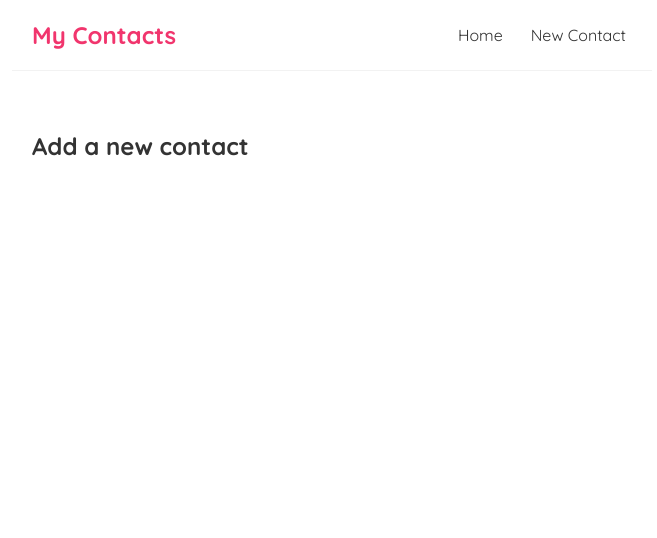
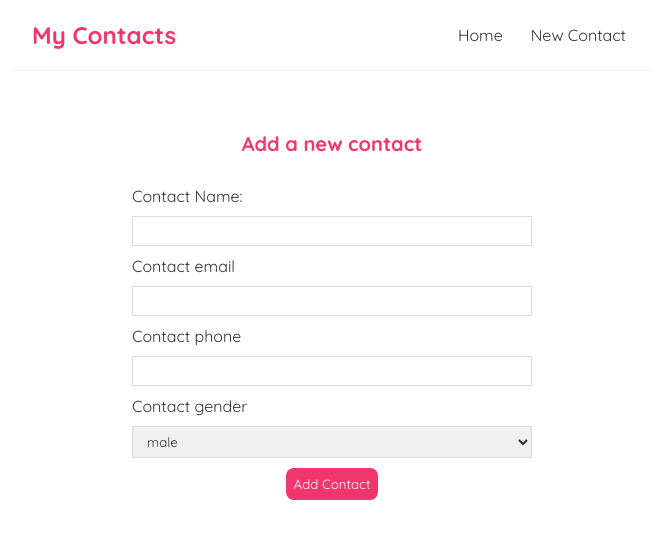
Before and after one commit to tanyutao544/OTOT-B-frontend, a React (Create React App) app: page /create in a window 1280 px wide. Shown: the top 538 px of the page, without its empty margins (308-965 px from the left). Built offline with nearby package versions, Linux system fonts and the light colour scheme; the HTML template or start-up script is replaced by a standard one.

Commit message:
Update front end with create page

```diff
--- a/src/App.js
+++ b/src/App.js
@@ -2,6 +2,7 @@ import ContactList from './components/ContactList';
 import Create from './components/Create';
 import Navbar from './components/Navbar';
 import { BrowserRouter as Router, Route, Routes} from "react-router-dom";
+import ContactDetails from './components/ContactDetails';
 
 function App() {
   return (
@@ -12,6 +13,7 @@ function App() {
           <Routes>
             <Route exact path="/" element={<ContactList/>} />
             <Route path="/create" element={<Create/>} />
+            <Route path="/contacts/:id" element={<ContactDetails/>}/>
           </Routes>
         </div>
       </div>
--- /dev/null
+++ b/src/components/ContactDetails.js
@@ -0,0 +1,42 @@
+import { useParams } from "react-router-dom";
+import React, { useEffect, useState } from 'react';
+import axios from "axios";
+
+const ContactDetails = () => {
+    const { id } = useParams()
+    const [contact, setContact] = useState(null);
+
+    const getQuestion = async (signal) => {
+        await axios.get(
+            'http://ototbwebapp-env-2.eba-h8xavamx.ap-southeast-1.elasticbeanstalk.com/api/contacts/'+id, signal
+          ).then((res) => {
+            const contact = res.data.data;
+            setContact(contact);
+          }).catch(err=> {
+              console.log(err.message);
+          })
+    }
+
+    useEffect(() => {
+        const abortCont = new AbortController();
+        getQuestion({signal: abortCont.signal});
+
+        return () => abortCont.abort();
+    }, [])
+
+    if(!contact)
+    return null;
+
+    return (
+        <div className="contact-preview">
+            <div>
+                <h2>{contact.name}</h2>
+                <p>{contact.email}</p>
+                <p>{contact.phone}</p>
+                <p>{contact.gender}</p>
+            </div>
+        </div>
+    );
+}
+
+export default ContactDetails;
--- a/src/components/ContactList.js
+++ b/src/components/ContactList.js
@@ -1,10 +1,11 @@
 import React, { useEffect, useState } from 'react';
 import axios from 'axios';
+import { Link } from 'react-router-dom';
 
 const ContactList = () => {
   const [contacts, setContacts] = useState(null);
 
-  const getQuestion = async (signal) => {
+  const getQuestions = async (signal) => {
     await axios.get(
       'http://ototbwebapp-env-2.eba-h8xavamx.ap-southeast-1.elasticbeanstalk.com/api/contacts', signal
     ).then((res) => {
@@ -17,7 +18,7 @@ const ContactList = () => {
 
   useEffect(() => {
     const abortCont = new AbortController();
-    getQuestion({signal: abortCont.signal});
+    getQuestions({signal: abortCont.signal});
 
     return () => abortCont.abort();
   }, [])
@@ -28,7 +29,7 @@ const ContactList = () => {
       .delete('http://ototbwebapp-env-2.eba-h8xavamx.ap-southeast-1.elasticbeanstalk.com/api/contacts/'+ id)
       .then((res) => {
         if (res.status === 200) {
-          alert('Post deleted!');
+          alert('Contact deleted!');
           setContacts(newContacts);
         }
       }).catch(err=> {
@@ -43,9 +44,11 @@ const ContactList = () => {
     <div className="contactList">
         {contacts.map((contact) => (
           <div className="contact-preview" key = {contact._id}>
-          <h2>{contact.name}</h2>
-          <p>{contact.email} {contact.phone}</p>
-          <button onClick={() => handleDelete(contact._id)}>delete contact</button>
+            <Link to={`/contacts/${contact._id}`}>
+              <h2>{contact.name}</h2>
+              <p>{contact.email} {contact.phone}</p>
+              <button onClick={() => handleDelete(contact._id)}>delete contact</button>
+            </Link>
           </div>
         ))}
       </div>
--- a/src/components/Create.js
+++ b/src/components/Create.js
@@ -1,7 +1,57 @@
+import axios from "axios";
+import { useState } from "react";
+
 const Create = () => {
+    const [name, setName] = useState('');
+    const [email, setEmail] = useState('');
+    const [phone, setPhone] = useState('');
+    const [gender, setGender] = useState('male');
+
+    const handleSubmit = async (e) => {
+        e.preventDefault()
+        const contact = {name, email, phone, gender};
+        await axios.post('http://ototbwebapp-env-2.eba-h8xavamx.ap-southeast-1.elasticbeanstalk.com/api/contacts', contact)
+        .then((res) => {
+            if (res.status === 201) {
+              alert('contact created!');
+            }
+        })
+    }
+
     return (
         <div className="create">
             <h2>Add a new contact</h2>
+            <form onSubmit={handleSubmit}>
+                <label>Contact Name:</label>
+                <input
+                    type="text"
+                    required
+                    value={name}
+                    onChange={(e) => setName(e.target.value)}
+                />
+                <label>Contact email</label>
+                <input
+                    type="text"
+                    required
+                    value={email}
+                    onChange={(e) => setEmail(e.target.value)}
+                />
+                <label>Contact phone</label>
+                <input
+                    type="text"
+                    value={phone}
+                    onChange={(e) => setPhone(e.target.value)}
+                />
+                <label>Contact gender</label>
+                <select
+                    value = {gender}
+                    onChange={(e) => setGender(e.target.value)}
+                >
+                    <option value="male">male</option>
+                    <option value="female">female</option>
+                </select>
+                <button>Add Contact</button>
+            </form>
         </div>
     );
 }
--- a/src/index.css
+++ b/src/index.css
@@ -47,3 +47,35 @@
   color: #f1356d;
   margin-bottom: 8px;
 }
+
+/* create new blog form */
+.create {
+  max-width: 400px;
+  margin: 0 auto;
+  text-align: center;
+}
+.create label {
+  text-align: left;
+  display: block;
+}
+.create h2 {
+  font-size: 20px;
+  color: #f1356d;
+  margin-bottom: 30px;
+}
+.create input, .create textarea, .create select {
+  width: 100%;
+  padding: 6px 10px;
+  margin: 10px 0;
+  border: 1px solid #ddd;
+  box-sizing: border-box;
+  display: block;
+}
+.create button {
+  background: #f1356d;
+  color: #fff;
+  border: 0;
+  padding: 8px;
+  border-radius: 8px;
+  cursor: pointer;
+}
```
